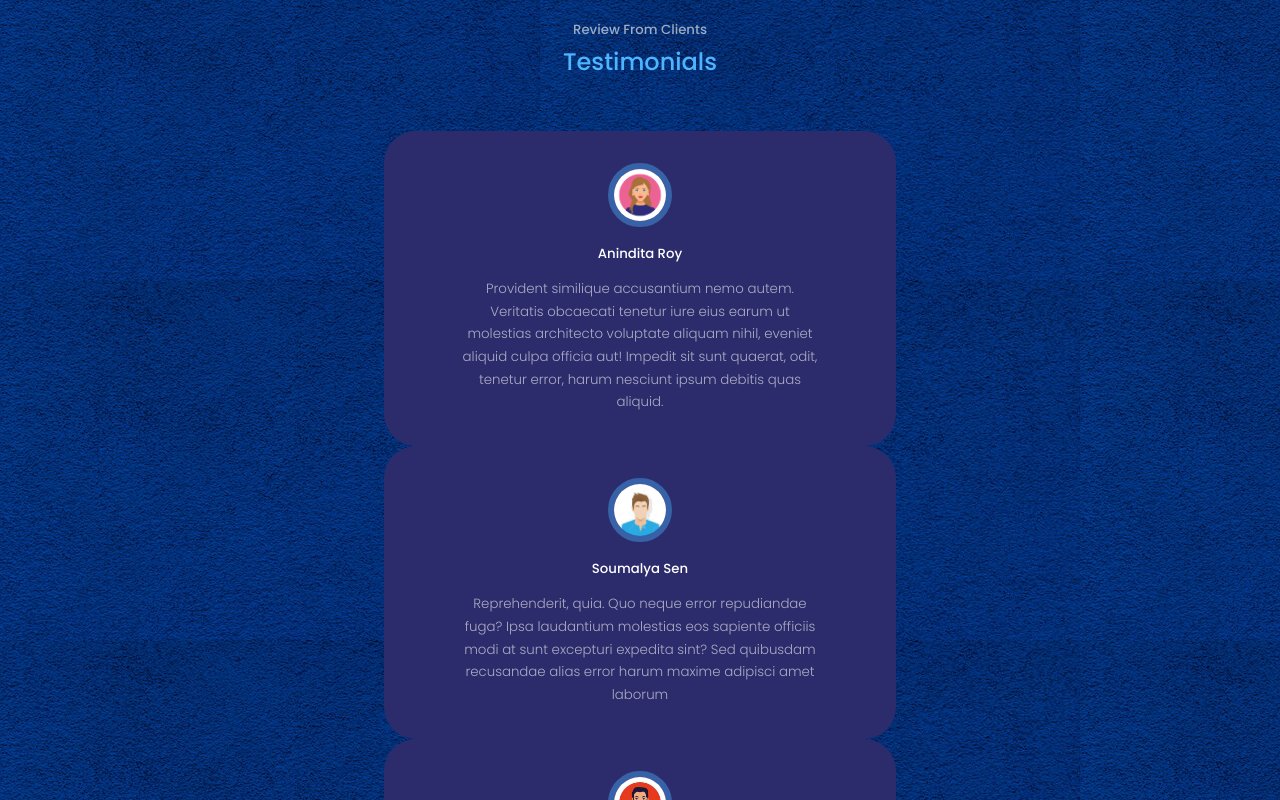
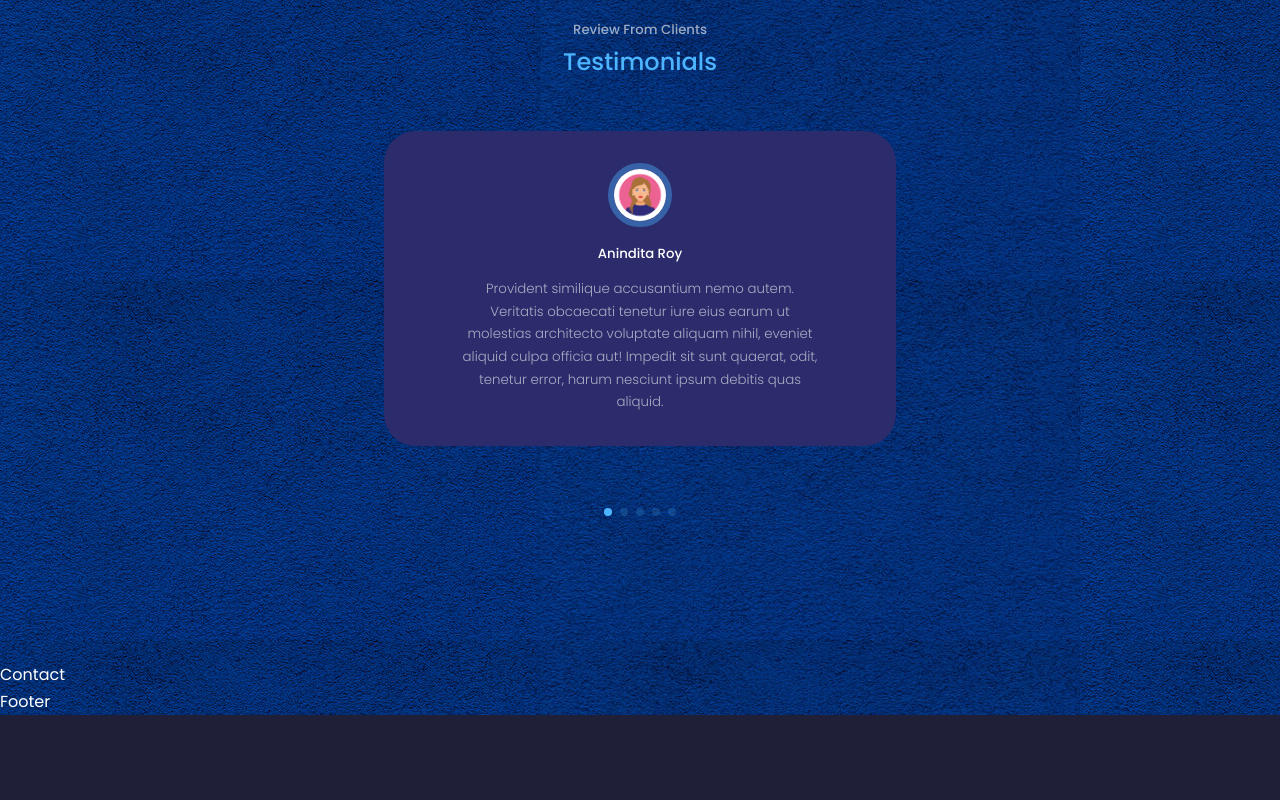
Before and after one commit to Codersoumya26/soumyadiptaPanja, a React (Create React App) app: page / in a window 1280 px wide. Shown: the part 4040-4840 px from the top of the page. After the commit the page ends 4755 px from the top, so only its background shows below. Built offline with nearby package versions, Linux system fonts and the light colour scheme.

Commit message:
Added Swiper Js

```diff
--- a/package.json
+++ b/package.json
@@ -10,6 +10,7 @@
     "react-dom": "^18.2.0",
     "react-icons": "^4.10.1",
     "react-scripts": "5.0.1",
+    "swiper": "^10.2.0",
     "web-vitals": "^2.1.4"
   },
   "scripts": {
--- a/src/components/testimonials/Testimonials.jsx
+++ b/src/components/testimonials/Testimonials.jsx
@@ -5,6 +5,15 @@
 import av3 from "../../assets/av3.jpg"
 import av4 from "../../assets/av4.jpg"
 import av5 from "../../assets/av5.jpg"
+
+// import Swiper core and required modules
+import { Pagination, A11y } from 'swiper/modules';
+
+import { Swiper, SwiperSlide } from 'swiper/react';
+
+// Import Swiper styles
+import 'swiper/css';
+import 'swiper/css/pagination';
 
 const data = [
   {
@@ -39,11 +48,18 @@
       <h5> Review From Clients </h5>
       <h2> Testimonials </h2>
 
-      <div className="container testimonials_container">
+      <Swiper
+        className="container testimonials_container"
+        // install Swiper modules
+        modules={[Pagination]}
+        spaceBetween={40}
+        slidesPerView={1}
+        pagination={{ clickable: true }}
+      >
         {
           data.map(({avatar, name, review}) => {
             return (
-              <article className='testimonials'>
+              <SwiperSlide className='testimonials'>
                   <div className="client_avatar">
                     <img src={avatar} alt="avatar pic" />
                   </div>
@@ -51,11 +67,11 @@
                   <small className="client_review">
                     {review}
                   </small>
-              </article>
+              </SwiperSlide>
             )
           })
         }
-      </div>
+      </Swiper>
     </section>
   )
 }
--- a/src/components/testimonials/testimonials.css
+++ b/src/components/testimonials/testimonials.css
@@ -1,5 +1,6 @@
 .container.testimonials_container {
     width: 40%;
+    padding-bottom: 4rem;
 }
 
 .client_avatar {
@@ -27,6 +28,11 @@
     margin: 0.8rem auto 0;
 }
 
+.swiper-pagination-clickable .swiper-pagination-bullet {
+    background: var(--color-primary);
+
+}
+
 
 /* ============== MEDIA QUERIES (MEDIUM DEVICES) ================= */
 
```
Also changed, not shown: 1 other file (tests, documents, lock files or other folders).
